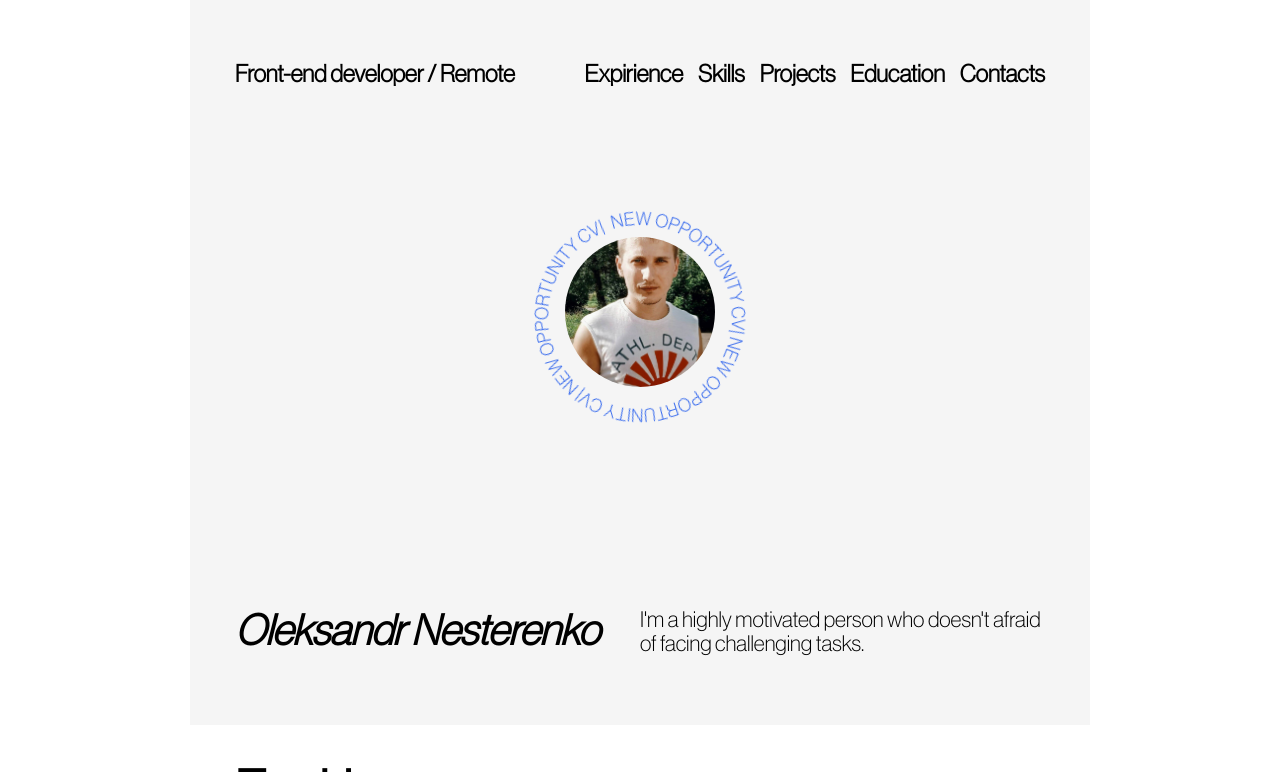
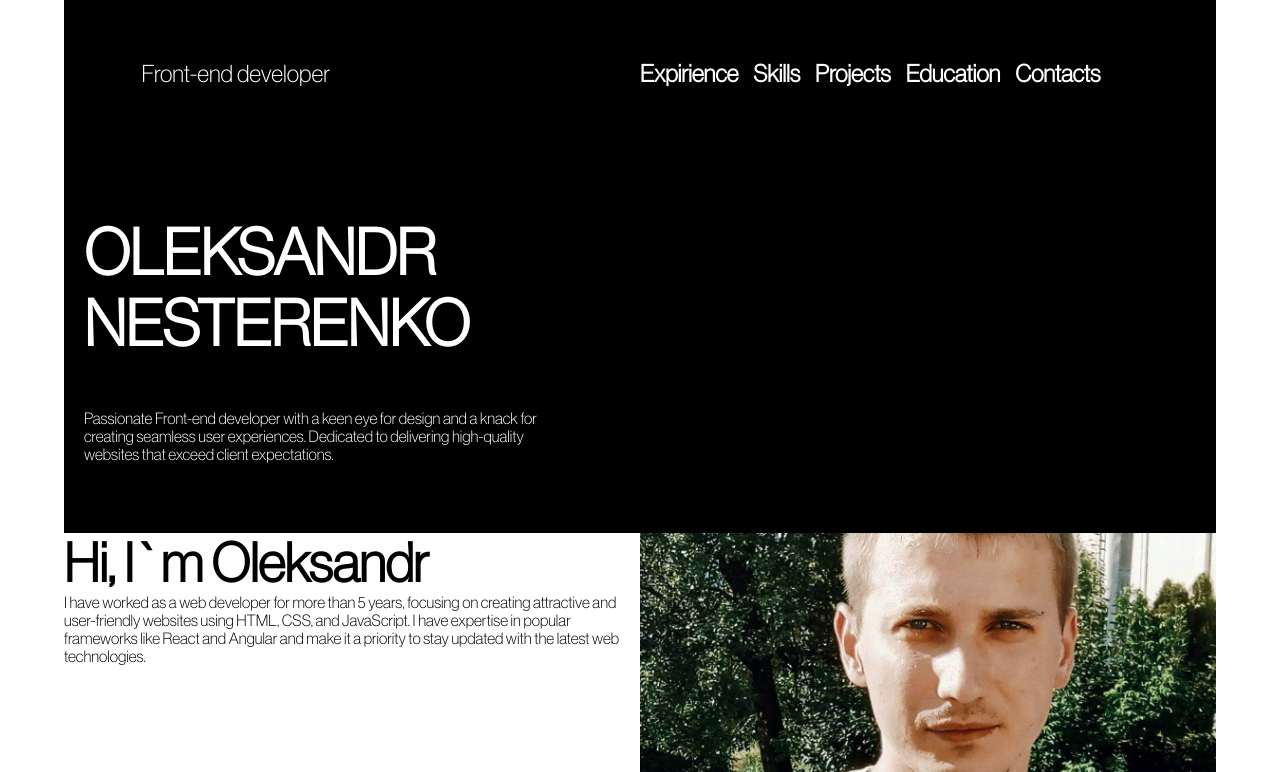
Before and after one commit to Stan0men/CV_Oleksandr_Nesterenko, a plain HTML site: page index.html in a window 1280 px wide. Shown: the top 772 px of the page. Drawn offline with nearby package versions, Linux system fonts and the light colour scheme.

Commit message:
add second about-me

```diff
--- a/index.html
+++ b/index.html
@@ -34,9 +34,7 @@
 
     <section class="title" id="title">
       <nav>
-        <div class="navigation-title">
-          <h2>Front-end developer / Remote</h2>
-        </div>
+        <div class="section-title">Front-end developer</div>
         <ul class="navigation-items">
           <li class="navigation-item">
             <a class="navigation-item-link" href="#experience">Expirience</a>
@@ -56,57 +54,36 @@
         </ul>
       </nav>
 
-      <!--rotating text-->
-
-      <div id="rotating-container">
-        <div id="circle">
-          <svg
-            version="1.1"
-            xmlns="http://www.w3.org/2000/svg"
-            xmlns:xlink="http://www.w3.org/1999/xlink"
-            x="0px"
-            y="0px"
-            width="300px"
-            height="300px"
-            viewBox="0 0 300 300"
-            enable-background="new 0 0 300 300"
-            xml:space="preserve"
-          >
-            <defs>
-              <path
-                id="circlePath"
-                d=" M 150, 150 m -60, 0 a 60,60 0 0,1 120,0 a 60,60 0 0,1 -120,0 "
-              />
-            </defs>
-            <circle cx="150" cy="100" r="75" fill="none" />
-            <g>
-              <use xlink:href="#circlePath" fill="none" />
-              <text fill="#2960ED">
-                <textPath xlink:href="#circlePath">
-                  NEW OPPORTUNITY CV| NEW OPPORTUNITY CV| NEW OPPORTUNITY CV|
-                </textPath>
-              </text>
-            </g>
-          </svg>
-          <img src="imgs/me.jpg" id="me-img" />
-        </div>
-      </div>
-
       <!--about-me section-->
 
       <section class="about-me" id="about-me">
         <div class="about-me-container">
-          <div class="about-me-text-left">
-            <h1>Oleksandr Nesterenko</h1>
-          </div>
-          <div class="about-me-text-right">
-            <p>
-              I'm a highly motivated person who doesn't afraid of facing
-              challenging tasks.
-            </p>
-          </div>
+          <h1>Oleksandr Nesterenko</h1>
+          <p>
+            Passionate <span>Front-end developer </span> with a keen eye for
+            design and a knack for creating seamless user experiences. Dedicated
+            to delivering high-quality websites that exceed client expectations.
+          </p>
         </div>
       </section>
+    </section>
+
+    <!--about-me second section-->
+
+    <section class="about-me-second" id="about-me-second">
+      <div class="about-me-left">
+        <h2 class="about-me-left-title">Hi, I`m Oleksandr</h2>
+        <p class="about-me-left-text">
+          I have worked as a web developer for more than 5 years, focusing on
+          creating attractive and user-friendly websites using HTML, CSS, and
+          JavaScript. I have expertise in popular frameworks like React and
+          Angular and make it a priority to stay updated with the latest web
+          technologies.
+        </p>
+      </div>
+      <div class="about-me-right">
+        <img src="./imgs/me.jpg" alt="Oleksandr Nesterenko" />
+      </div>
     </section>
 
     <!--main content-->
--- a/styles.css
+++ b/styles.css
@@ -21,12 +21,6 @@ body {
 
 html {
   scroll-behavior: smooth;
-  /* background: rgb(0, 86, 184);
-  background: linear-gradient(
-    90deg,
-    rgba(0, 86, 184, 1) 49%,
-    rgba(255, 216, 0, 1) 50%
-  ); */
 }
 
 :root {
@@ -36,7 +30,7 @@ html {
 }
 
 body {
-  max-width: 900px;
+  max-width: 90vw;
   margin: 0 auto;
   display: flex;
   flex-direction: column;
@@ -50,7 +44,7 @@ a {
 }
 
 .navigation-item-link:visited {
-  color: #000;
+  color: #ffffff;
 }
 
 a.navigation-item-link:hover {
@@ -62,10 +56,8 @@ ul {
   list-style-type: none;
 }
 
-.title,
-.skills,
-.education {
-  background-color: var(--grey-color);
+.title {
+  background-color: #000000;
 }
 
 h2 {
@@ -81,18 +73,12 @@ h2 {
 nav {
   display: flex;
   justify-content: space-between;
-  margin: 60px auto 0;
+  margin: 60px auto 60px;
+  padding: 0 20px;
   width: 90%;
-  font-size: 24px;
-}
-
-.navigation-title {
-  flex-basis: 50%;
-  flex-shrink: 1;
-}
-
-.navigation-title > h2 {
-  font-size: 24px;
+  font-size: 1.5em;
+  background-color: #000000;
+  color: #ffffff;
 }
 
 .navigation-items {
@@ -109,7 +95,7 @@ nav {
 .navigation-item a {
   position: relative;
   display: block;
-  color: #000000;
+  color: #ffffff;
 }
 
 .navigation-item a:after {
@@ -146,139 +132,45 @@ nav {
   display: none;
 }
 
-/* rotating text */
-#rotating-container {
-  position: relative;
-}
-
-#circle {
-  position: relative;
+.about-me,
+.about-me-second {
   width: 100%;
-  padding-bottom: 50%;
-  overflow: hidden;
-}
-
-#circle text {
-  font-size: 12px;
-  color: var(--blue-color);
-  line-height: 21px;
-}
-
-#circle svg {
-  position: absolute;
-  left: 0;
-  top: 0;
-  width: 100%;
-  height: 460px;
-  -webkit-animation-name: rotate;
-  -moz-animation-name: rotate;
-  -ms-animation-name: rotate;
-  -o-animation-name: rotate;
-  animation-name: rotate;
-  -webkit-animation-duration: 30s;
-  -moz-animation-duration: 30s;
-  -ms-animation-duration: 30s;
-  -o-animation-duration: 30s;
-  animation-duration: 30s;
-  -webkit-animation-iteration-count: infinite;
-  -moz-animation-iteration-count: infinite;
-  -ms-animation-iteration-count: infinite;
-  -o-animation-iteration-count: infinite;
-  animation-iteration-count: infinite;
-  -webkit-animation-timing-function: linear;
-  -moz-animation-timing-function: linear;
-  -ms-animation-timing-function: linear;
-  -o-animation-timing-function: linear;
-  animation-timing-function: linear;
-}
-
-@-webkit-keyframes rotate {
-  from {
-    -webkit-transform: rotate(0);
-  }
-  to {
-    -webkit-transform: rotate(360deg);
-  }
-}
-
-@-moz-keyframes rotate {
-  from {
-    -moz-transform: rotate(0);
-  }
-  to {
-    -moz-transform: rotate(360deg);
-  }
-}
-
-@-ms-keyframes rotate {
-  from {
-    -ms-transform: rotate(0);
-  }
-  to {
-    -ms-transform: rotate(360deg);
-  }
-}
-
-@-o-keyframes rotate {
-  from {
-    -o-transform: rotate(0);
-  }
-  to {
-    -o-transform: rotate(360deg);
-  }
-}
-@keyframes rotate {
-  from {
-    transform: rotate(0);
-  }
-  to {
-    transform: rotate(360deg);
-  }
-}
-
-#img {
-  @keyframes rotate {
-    from {
-      transform: rotate(0);
-    }
-    to {
-      transform: rotate(0);
-    }
-  }
-}
-#me-img {
-  position: absolute;
-  left: 0;
-  top: 0;
-  bottom: 0;
-  right: 0;
-  width: 150px;
-  margin: auto;
-  border-radius: 50%;
-}
-
-.about-me {
-  width: 90%;
   margin: 0 auto;
   padding: 60px 0;
+  background-color: #000000;
+  color: #ffffff;
 }
 
 .about-me-container {
   display: flex;
-  justify-content: space-between;
-  margin: 0 auto;
-  padding: 10px 0;
+  flex-direction: column;
+  width: 45%;
+  padding: 10px 20px;
 }
 
-.about-me-text-left {
-  font-style: italic;
-  font-size: 36px;
-  flex-basis: 50%;
+.about-me-container > h1 {
+  font-size: 4em;
+  text-transform: uppercase;
+  margin-bottom: 50px;
 }
 
-.about-me-text-right {
-  font-size: 22px;
-  flex-basis: 50%;
+/*about me second section*/
+
+.about-me-second {
+  display: flex;
+  background-color: #ffffff;
+  color: #000000;
+  padding: 0 0;
+}
+
+.about-me-left,
+.about-me-right {
+  width: 50%;
+}
+
+.about-me-right img {
+  width: 100%;
+  height: auto;
 }
 
 main {
```
